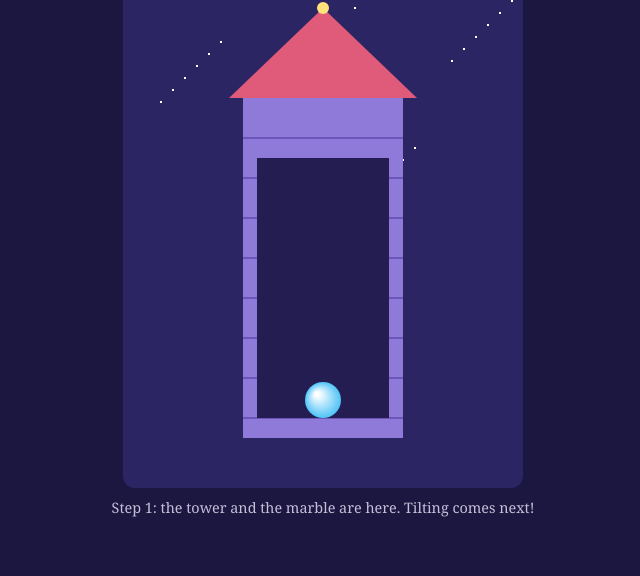
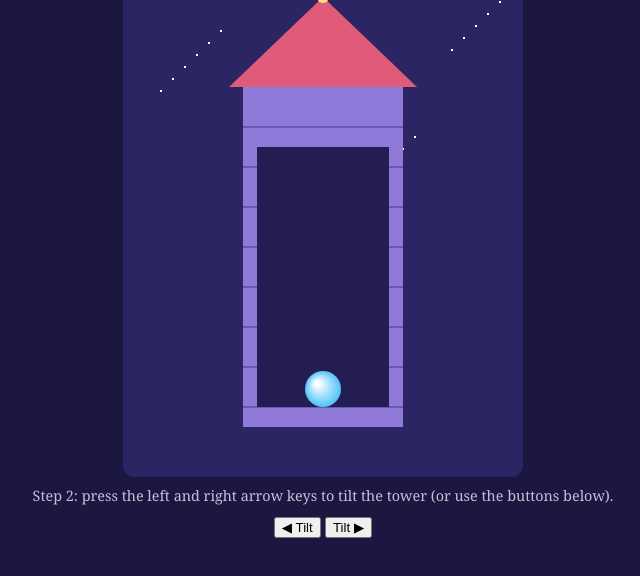
Before and after one commit to Wendle-The-Wizard/leaning-marble-tune-tower, a plain HTML site: page index.html in a window 1280 px wide. Shown: the part 168-744 px from the top of the page, without its empty margins (317-957 px from the left). Drawn offline with Linux system fonts and the light colour scheme.

Commit message:
Leaning Marble Tune Tower, version 2: I made the tower lean with the arrow keys, with a soft easin

```diff
--- a/index.html
+++ b/index.html
@@ -1,15 +1,17 @@
 <!DOCTYPE html>
 <html lang="en">
-<head><meta charset="utf-8"><meta http-equiv="Content-Security-Policy" content="default-src 'none'; script-src 'self' 'unsafe-inline'; style-src 'self' 'unsafe-inline'; img-src 'self' data: blob:; media-src 'self' data: blob:; font-src 'self' data:; connect-src 'none'; form-action 'none'; base-uri 'none'; frame-src 'none'; worker-src 'self' blob:"><meta name="viewport" content="width=device-width,initial-scale=1">
-<meta charset="utf-8">
-<meta name="viewport" content="width=device-width, initial-scale=1">
+<head><meta charset="utf-8"><meta http-equiv="Content-Security-Policy" content="default-src 'none'; script-src 'self' 'unsafe-inline'; style-src 'self' 'unsafe-inline'; img-src 'self' data: blob:; media-src 'self' data: blob:; font-src 'self' data:; connect-src 'none'; form-action 'none'; base-uri 'none'; frame-src 'none'; worker-src 'self' blob:"><meta name="viewport" content="width=device-width,initial-scale=1"><meta charset="utf-8"><meta name="viewport" content="width=device-width, initial-scale=1">
 <title>Leaning Marble Tune Tower</title>
 <link rel="stylesheet" href="style.css">
 </head>
 <body>
 <h1>Leaning Marble Tune Tower</h1>
 <canvas id="stage" width="400" height="500"></canvas>
-<p class="hint">Step 1: the tower and the marble are here. Tilting comes next!</p>
+<p class="hint">Step 2: press the left and right arrow keys to tilt the tower (or use the buttons below).</p>
+<div class="buttons">
+<button id="btnLeft" type="button" aria-label="Tilt left">&#9664; Tilt</button>
+<button id="btnRight" type="button" aria-label="Tilt right">Tilt &#9654;</button>
+</div>
 <script src="tower.js"></script>
 </body>
 </html>
```
